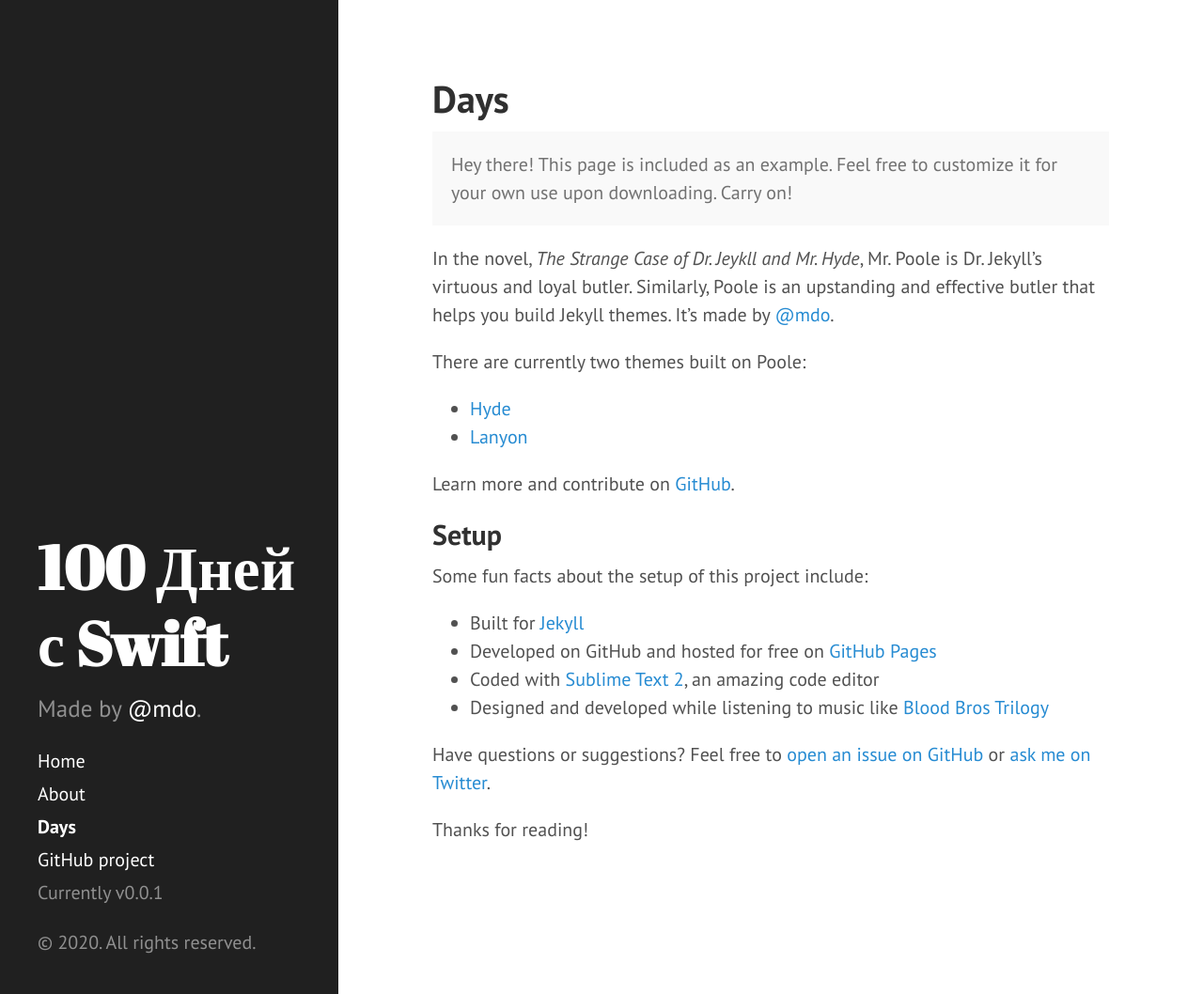
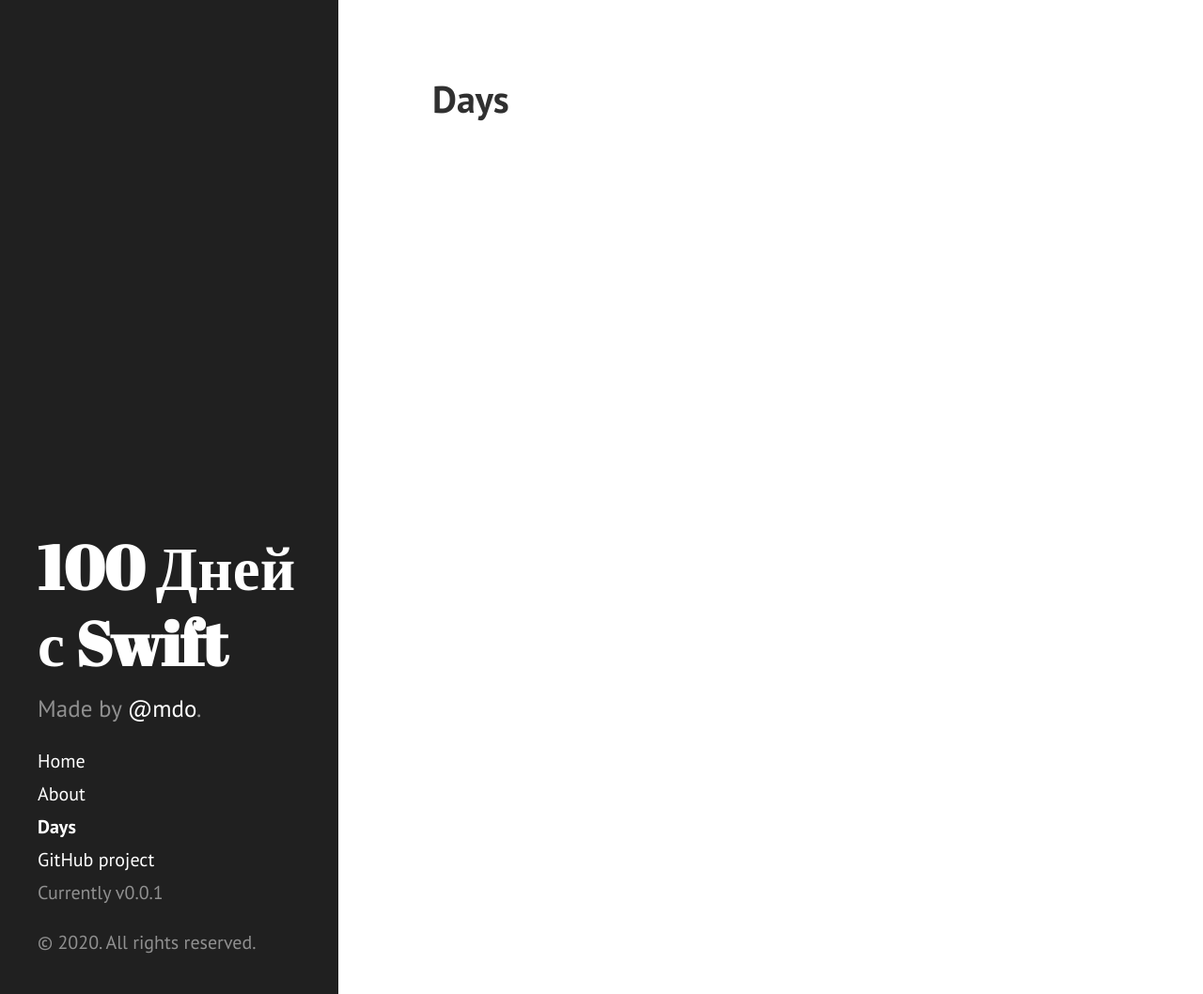
Before and after one commit to vlchnk/100-days-of-swift-ru, a Jekyll site: the page built from days.md, in a window 1280 px wide and 1058 px high. Shown: the whole window at 94% size. Built offline with Jekyll 4.4.1, drawn with Linux system fonts in a browser that asks for light colours; Markdown is read by kramdown in place of the engine named in the settings.

Commit message:
Update days.md

```diff
--- a/days.md
+++ b/days.md
@@ -3,28 +3,15 @@
 title: Days
 ---
 
-<p class="message">
-  Hey there! This page is included as an example. Feel free to customize it for your own use upon downloading. Carry on!
-</p>
+<div class="posts">
+  {% for post in paginator.posts %}
+  <div class="post">
+    <h1 class="post-title">
+      <a href="{{ post.url | prepend:site.baseurl }}">
+        {{ post.title }}
+      </a>
+    </h1>
 
-In the novel, *The Strange Case of Dr. Jeykll and Mr. Hyde*, Mr. Poole is Dr. Jekyll's virtuous and loyal butler. Similarly, Poole is an upstanding and effective butler that helps you build Jekyll themes. It's made by [@mdo](https://twitter.com/mdo).
-
-There are currently two themes built on Poole:
-
-* [Hyde](http://hyde.getpoole.com)
-* [Lanyon](http://lanyon.getpoole.com)
-
-Learn more and contribute on [GitHub](https://github.com/poole).
-
-## Setup
-
-Some fun facts about the setup of this project include:
-
-* Built for [Jekyll](http://jekyllrb.com)
-* Developed on GitHub and hosted for free on [GitHub Pages](https://pages.github.com)
-* Coded with [Sublime Text 2](http://sublimetext.com), an amazing code editor
-* Designed and developed while listening to music like [Blood Bros Trilogy](https://soundcloud.com/maddecent/sets/blood-bros-series)
-
-Have questions or suggestions? Feel free to [open an issue on GitHub](https://github.com/poole/issues/new) or [ask me on Twitter](https://twitter.com/mdo).
-
-Thanks for reading!
+  </div>
+  {% endfor %}
+</div>
```
